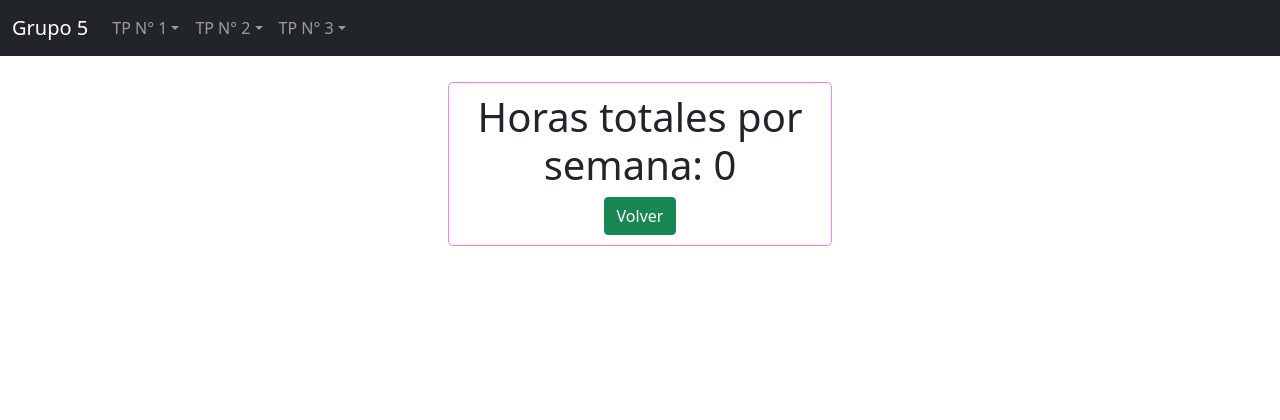
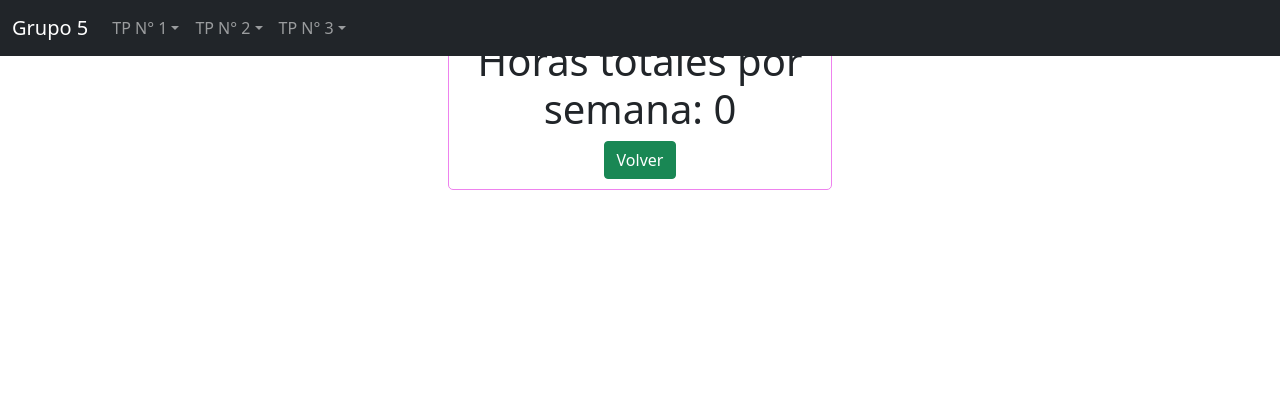
Before and after one commit to DarioFuentealba/PWD2024, a PHP site: page /Vista/TP1/Accion/eje2accion.php in a window 1280 px wide. Shown: the top 420 px of the page. Run offline with PHP 8.4, Linux system fonts and the light colour scheme; some libraries are stand-ins or nearby versions.

Commit message:
23-8 18.1

```diff
--- a/Vista/Estructura/header.php
+++ b/Vista/Estructura/header.php
@@ -29,6 +29,7 @@
 </head>
 
 <body>
+<div class="divmenu">
 <nav class="navbar navbar-expand-sm bg-dark navbar-dark">
   <div class="container-fluid">
     <a class="navbar-brand" href="../../Inicio/Principal/principal.php">Grupo 5</a>
@@ -91,3 +92,4 @@
     </div>
   </div>
 </nav>
+</div>
--- a/Vista/TP2/Accion/eje3accion.php
+++ b/Vista/TP2/Accion/eje3accion.php
@@ -12,8 +12,8 @@ $respuesta = $obj->validarUsuario();
 </div>
 <div class="divform">
     <?php echo $respuesta ;  ?>
+    <div><a href="../Ejercicio/ejercicio3.php" class="btn btn-success" role="button">Volver</a>
 </div>
-<div><a href="../Ejercicio/ejercicio3.php" class="btn btn-success" role="button">Volver</a>
 
 <?php
 include_once '../../Estructura/footer.php';
--- a/Vista/css/estilos.css
+++ b/Vista/css/estilos.css
@@ -24,7 +24,12 @@ body {
 /*************************************************/
 
 
-
+.divmenu {
+    position: fixed;
+    left: 0;
+    top: 0;
+    width: 100%;
+}
 .footer {
     position: fixed;
     left: 0;
@@ -52,6 +57,7 @@ body {
     width: 100%; /* Ocupa todo el ancho */
     margin: 0; /* Elimina márgenes */
     padding: 10px;
+    padding-top: 5%;
     text-align: center;
     box-sizing: border-box; /* Asegura que el padding no cause desbordamiento */
 }
```
